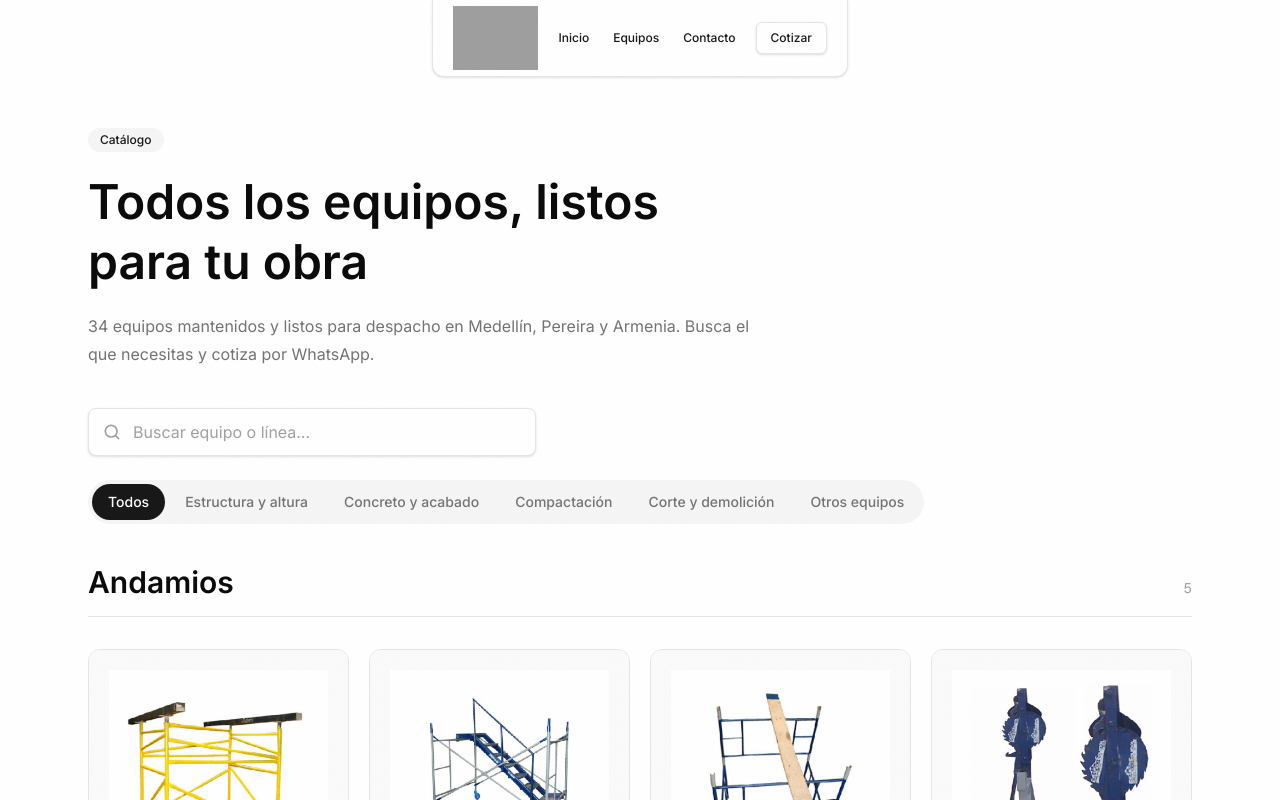
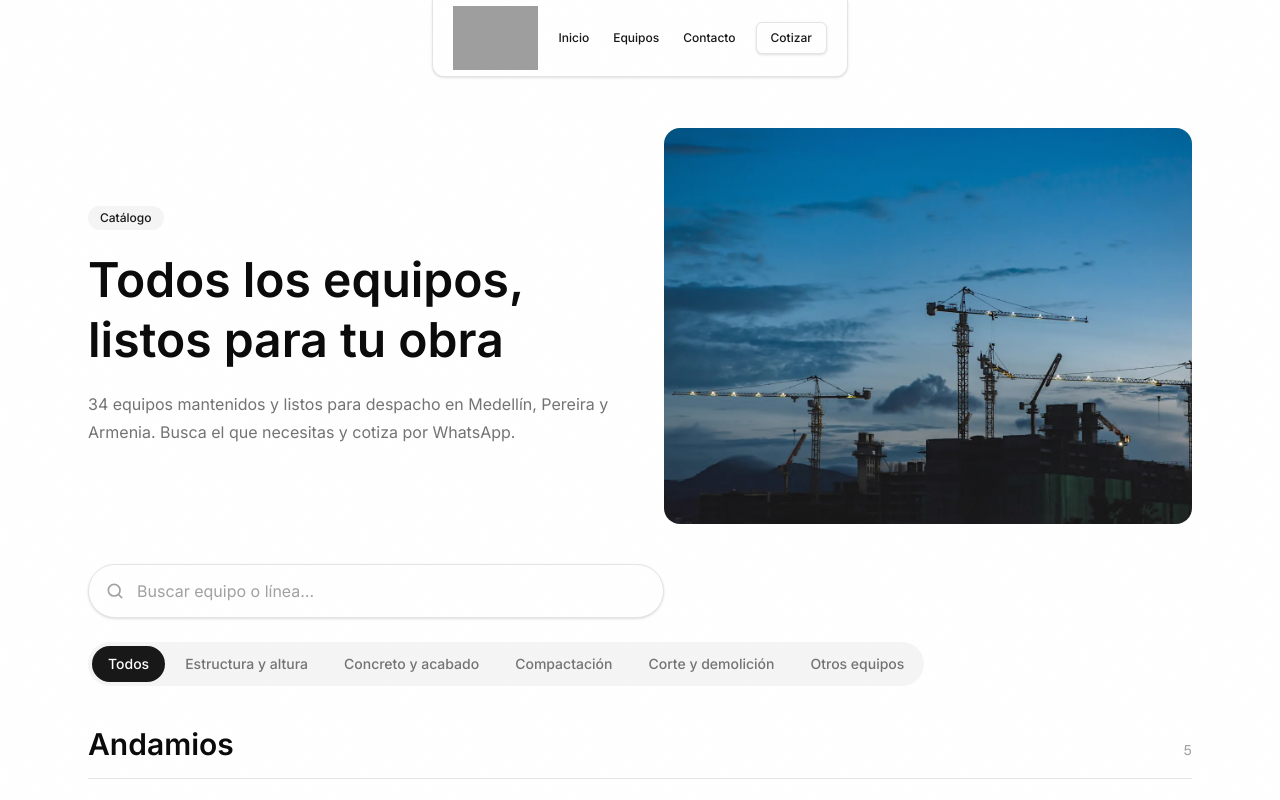
Before and after one commit to csanchezs9/equipos-y-equipos, a Next.js app: page /equipos in a window 1280 px wide. Shown: the top 800 px of the page. Built offline with nearby package versions, Linux system fonts and the light colour scheme; grey boxes are pictures that could not be loaded.

Commit message:
feat: imagen de gruas junto al titulo de catalogo; buscador rounded-full mas clean

```diff
--- a/src/components/catalog.tsx
+++ b/src/components/catalog.tsx
@@ -92,7 +92,8 @@ export function Catalog() {
     <section className="bg-white text-neutral-900">
       {/* Header */}
       <div className="mx-auto max-w-6xl px-6 pt-28 md:pt-32">
-        <div className="flex max-w-2xl flex-col items-start text-left">
+        <div className="grid items-center gap-8 md:grid-cols-2 md:gap-12">
+          <div className="flex flex-col items-start text-left">
             <span className="rounded-full bg-neutral-100 px-3 py-1 text-xs font-medium text-neutral-900">
               Catálogo
             </span>
@@ -106,27 +107,52 @@ export function Catalog() {
             </p>
           </div>
 
+          <div className="relative aspect-[16/10] overflow-hidden rounded-2xl bg-neutral-100 md:aspect-[4/3]">
+            <Image
+              src="/equipos/titulo/ej-yao-D46mXLsQRJw-unsplash.webp"
+              alt="Grúas torre en obra al atardecer"
+              fill
+              sizes="(max-width: 768px) 100vw, 50vw"
+              className="object-cover"
+              priority
+            />
+          </div>
+        </div>
+
         {/* Buscador */}
-        <div className="mt-10 max-w-md">
-          <div className="relative">
-            <SearchIcon className="pointer-events-none absolute left-3.5 top-1/2 h-5 w-5 -translate-y-1/2 text-neutral-400" />
+        <div className="mt-10 max-w-xl">
+          <div className="group relative flex items-center rounded-full border border-neutral-200 bg-white shadow-sm transition-all duration-200 focus-within:border-neutral-300 focus-within:shadow-md focus-within:ring-4 focus-within:ring-neutral-900/5">
+            <SearchIcon className="pointer-events-none absolute left-4 top-1/2 h-5 w-5 -translate-y-1/2 text-neutral-400 transition-colors group-focus-within:text-neutral-600" />
             <input
               type="text"
               value={query}
               onChange={(e) => setQuery(e.target.value)}
               placeholder="Buscar equipo o línea…"
-              className="h-12 w-full rounded-lg border border-neutral-200 bg-white pl-11 pr-10 text-base text-neutral-900 shadow-sm outline-none transition-colors placeholder:text-neutral-400 focus:border-neutral-400"
+              className="w-full rounded-full bg-transparent py-3.5 pl-12 pr-12 text-base text-neutral-900 outline-none placeholder:text-neutral-400"
             />
+            <AnimatePresence>
               {query ? (
-              <button
+                <motion.button
                   type="button"
+                  initial={{ opacity: 0, scale: 0.6 }}
+                  animate={{ opacity: 1, scale: 1 }}
+                  exit={{ opacity: 0, scale: 0.6 }}
+                  transition={{ duration: 0.15 }}
                   onClick={() => setQuery("")}
                   aria-label="Limpiar búsqueda"
-                className="absolute right-2 top-1/2 flex h-7 w-7 -translate-y-1/2 items-center justify-center rounded-md text-neutral-400 transition-colors hover:bg-neutral-100 hover:text-neutral-700"
+                  className="absolute right-3 top-1/2 flex h-7 w-7 -translate-y-1/2 items-center justify-center rounded-full bg-neutral-100 text-neutral-500 transition-colors hover:bg-neutral-200 hover:text-neutral-900"
                 >
-                ✕
-              </button>
+                  <svg width="14" height="14" viewBox="0 0 24 24" fill="none" aria-hidden>
+                    <path
+                      d="M6 6l12 12M18 6L6 18"
+                      stroke="currentColor"
+                      strokeWidth="2.2"
+                      strokeLinecap="round"
+                    />
+                  </svg>
+                </motion.button>
               ) : null}
+            </AnimatePresence>
           </div>
         </div>
 
```
Also changed, not shown: public/equipos/titulo/ej-yao-D46mXLsQRJw-unsplash.webp (added). Lines whose indentation alone changed are shown as unchanged.
